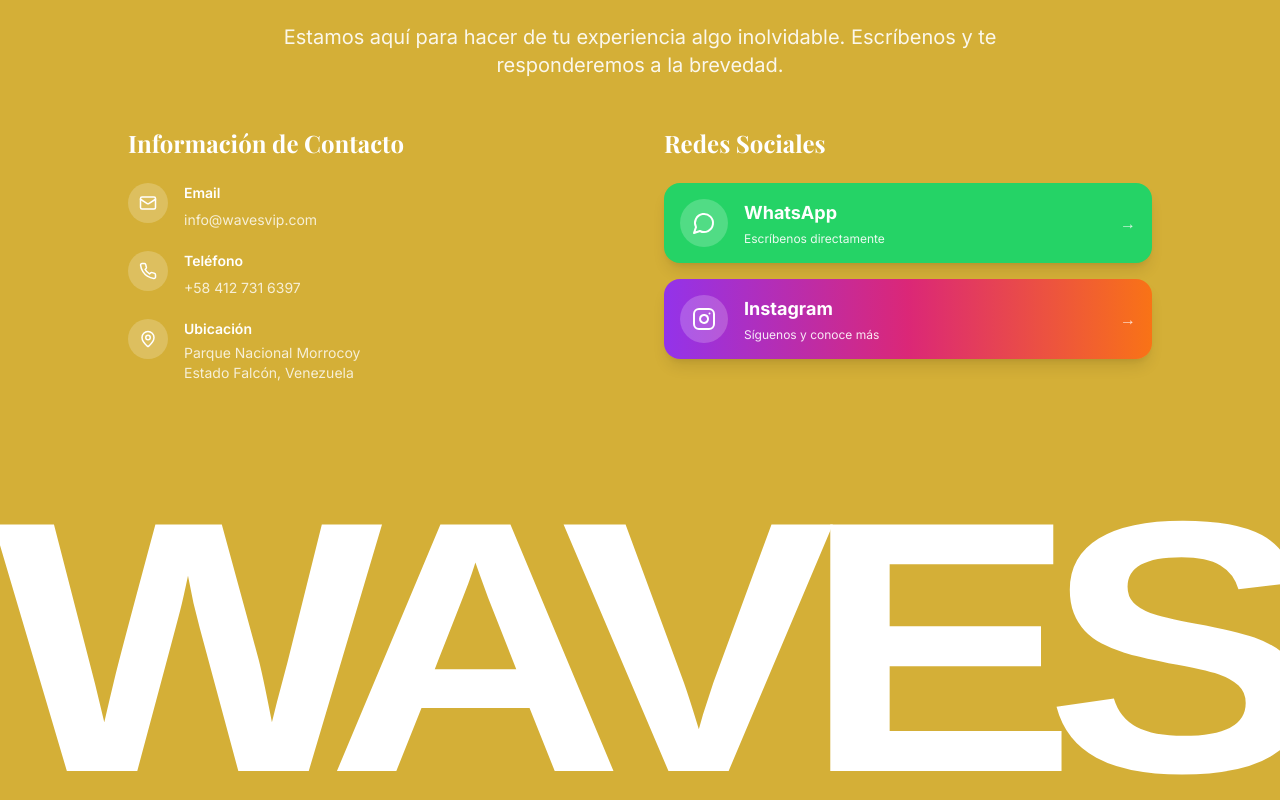
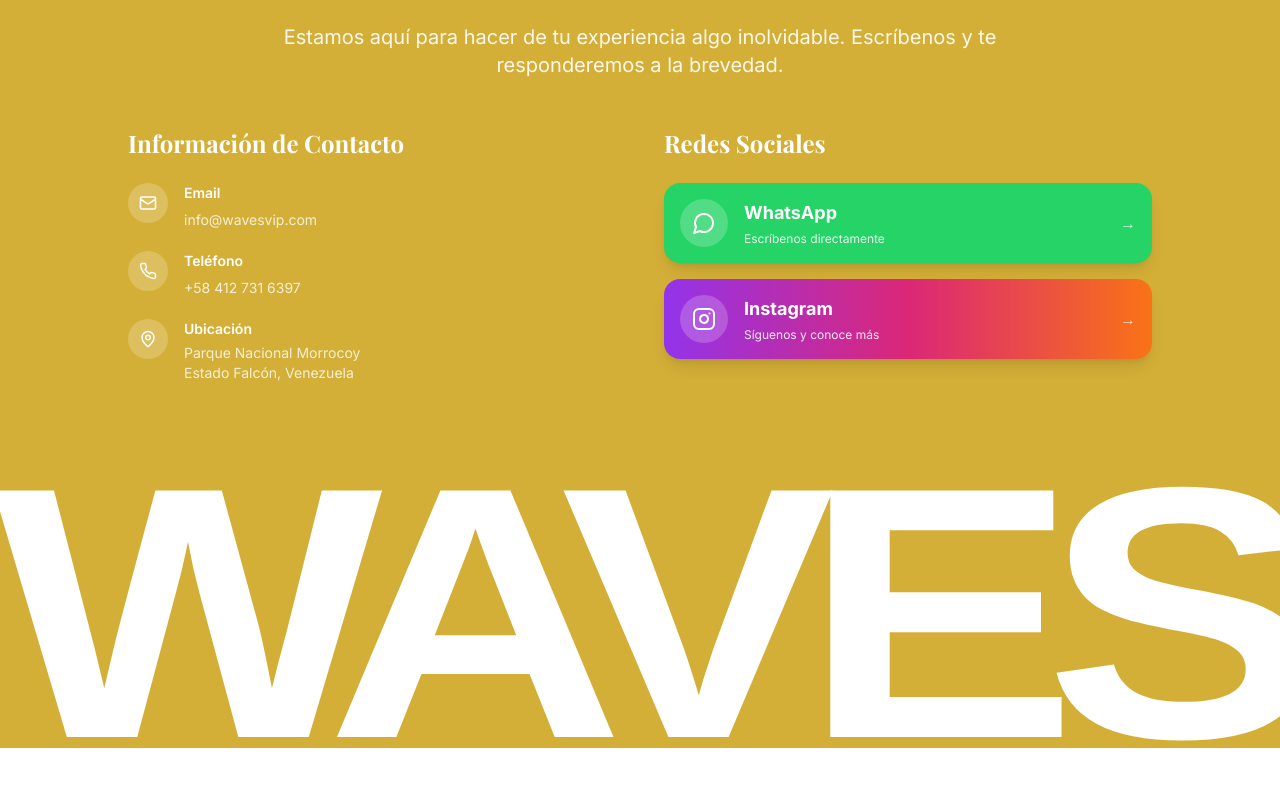
Before and after one commit to gerardo4porciento-beep/wavesvip, a Next.js app: page / in a window 1280 px wide. Shown: the part 2532-3332 px from the top of the page. After the commit the page ends 3280 px from the top, so only its background shows below. Built offline with nearby package versions, Linux system fonts and the light colour scheme; no server answers; a web font is replaced by a local one.

Commit message:
Eliminar línea blanca debajo de WAVES y colocar letras lo más abajo posible

```diff
--- a/components/Footer.tsx
+++ b/components/Footer.tsx
@@ -1,8 +1,8 @@
 export default function Footer() {
   return (
-    <footer className="bg-luxury-gold w-full pt-2 md:pt-4 relative overflow-x-visible" style={{ paddingBottom: '0', marginBottom: '0', height: 'fit-content' }}>
+    <footer className="bg-luxury-gold w-full relative overflow-hidden" style={{ padding: '0', margin: '0', marginBottom: '0', paddingBottom: '0' }}>
       {/* Letras grandes WAVES que ocupan todo el ancho */}
-      <div className="w-full px-4 md:px-8" style={{ paddingBottom: '0', marginBottom: '0' }}>
+      <div className="w-full px-4 md:px-8" style={{ padding: '0', margin: '0', paddingBottom: '0', marginBottom: '0', paddingTop: '0', marginTop: '0' }}>
         <h1
           className="text-white font-semibold leading-none select-none text-center w-full m-0 p-0"
           style={{
@@ -17,7 +17,7 @@ export default function Footer() {
             whiteSpace: 'nowrap',
             overflow: 'visible',
             display: 'block',
-            lineHeight: '0.85',
+            lineHeight: '0.75',
             margin: '0',
             marginBottom: '0',
             padding: '0',
```
